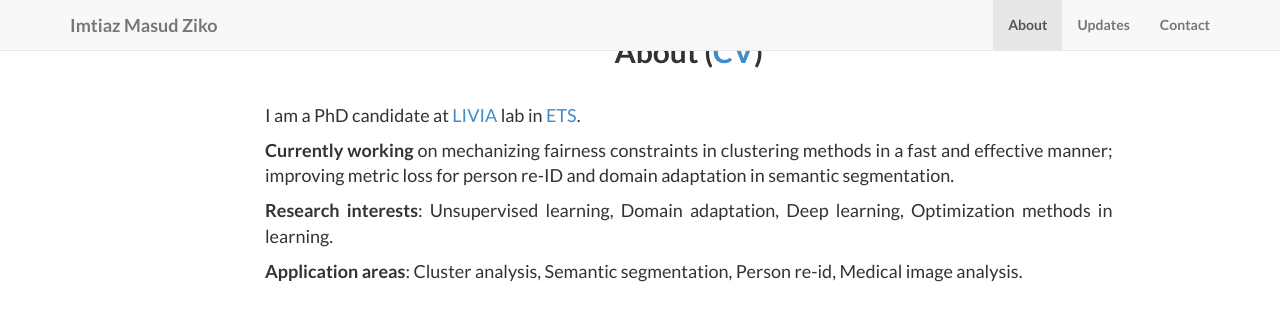
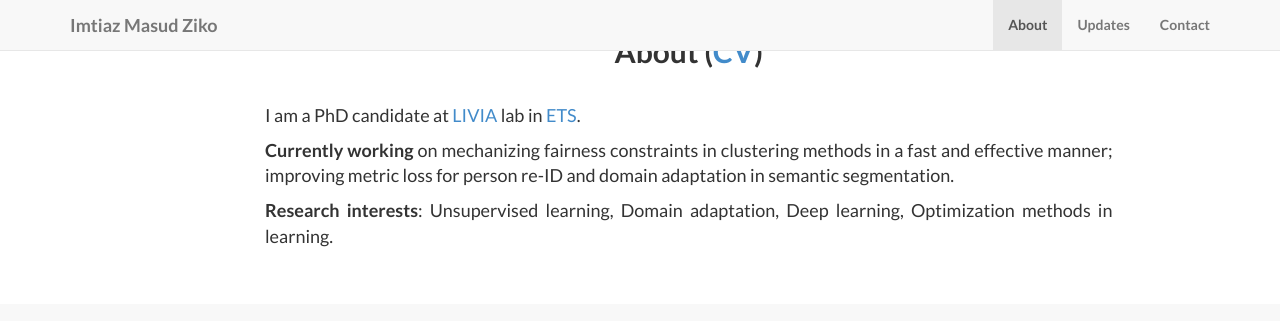
Before and after one commit to imtiazziko/github.io, a Jekyll site: the page built from index.html, in a window 1280 px wide and 900 px high, scrolled down 993 px, cut to the strip 0-330 px from the top of the window. Shown: the top 321 px of the strip. Built offline with Jekyll 4.4.1, drawn with Linux system fonts in a browser that asks for light colours; nearby versions of some CDN libraries; library files that are not in the unit come from our copies.

Commit message:
once again

```diff
--- a/_includes/about.html
+++ b/_includes/about.html
@@ -9,7 +9,7 @@
                 <p>I am a PhD candidate at <a href="http://en.etsmtl.ca/Unites-de-recherche/LIVIA/Accueil?lang=en-CA">LIVIA</a> lab in <a href="https://www.etsmtl.ca/">ETS</a>.</p>
                 <p><b>Currently working</b> on mechanizing fairness constraints in clustering methods in a fast and effective manner; improving metric loss for person re-ID and domain adaptation in semantic segmentation.</p>
                 <p><b>Research interests</b>: Unsupervised learning, Domain adaptation, Deep learning, Optimization methods in learning.</p>
-                <p><b>Application areas</b>: Cluster analysis, Semantic segmentation, Person re-id, Medical image analysis. </p>
+                <!-- <p><b>Application areas</b>: Cluster analysis, Few shot learning, Person re-id, Medical image analysis. </p> -->
 <!--                 <p>This theme features stock photos by <a href="http://join.deathtothestockphoto.com//">Death to the Stock Photo</a>.</p> -->
 <!--                 <p>Landing-Page includes full HTML, CSS, and custom JavaScript files along with LESS files for easy customization.</p> -->
                 </div>
```
